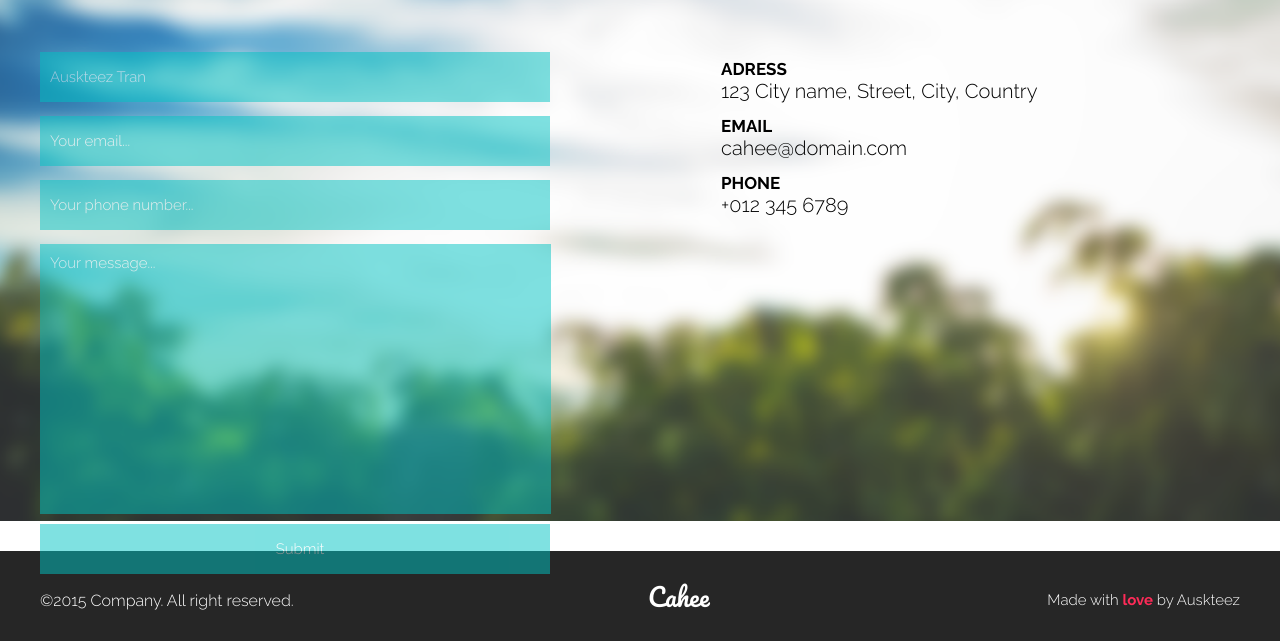
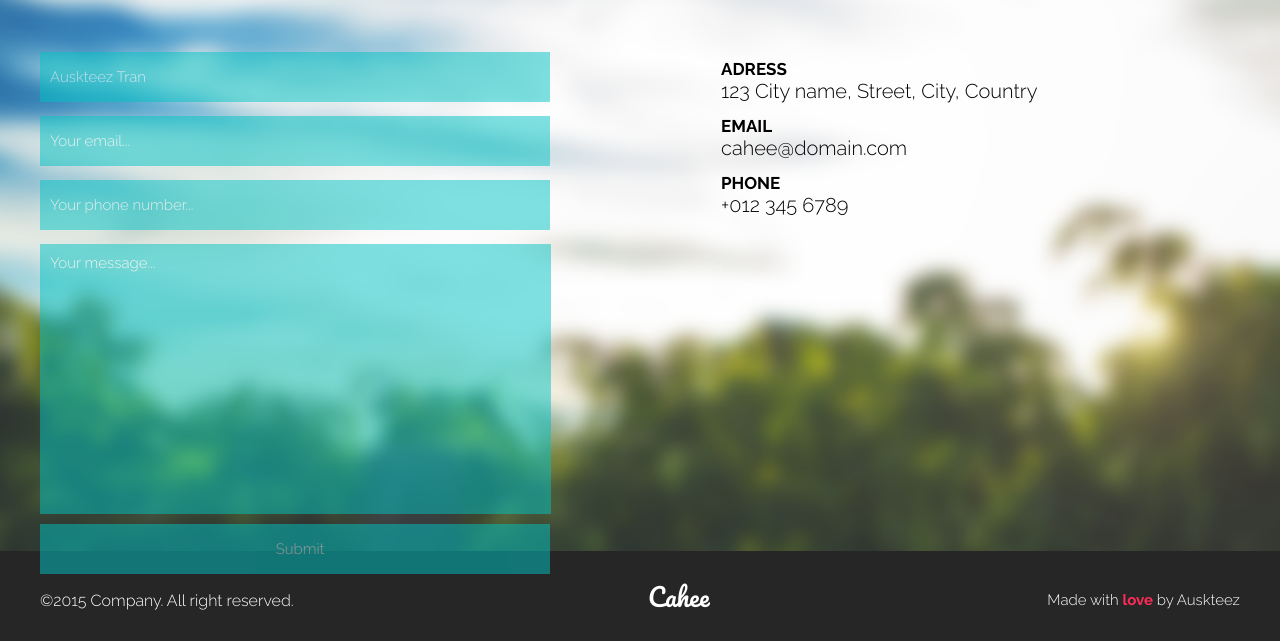
Before and after one commit to AdonievIvan/BeetRoot, a plain HTML site: page Hometask7/index.html in a window 1280 px wide. Shown: the part 249-890 px from the top of the page. Drawn offline with Linux system fonts and the light colour scheme.

Commit message:
fixed background

```diff
--- a/Hometask7/style.css
+++ b/Hometask7/style.css
@@ -9,7 +9,7 @@ main{
     height: 100vh;
     width: 100%;
     background: url("images/img.png") center no-repeat;
-    background-size: 100%;
+    background-size: cover;
 }
 label{
     position: relative;
@@ -41,6 +41,7 @@ textarea:focus{
 }
 header,
 .footer__content{
+    white-space: nowrap;
     max-width: 1200px;
     margin: 0 auto;
     height: 100%;
@@ -68,6 +69,7 @@ header,
 }
 
 .main__content{
+
     width: 100%;
     height: 555px;
 }
```
